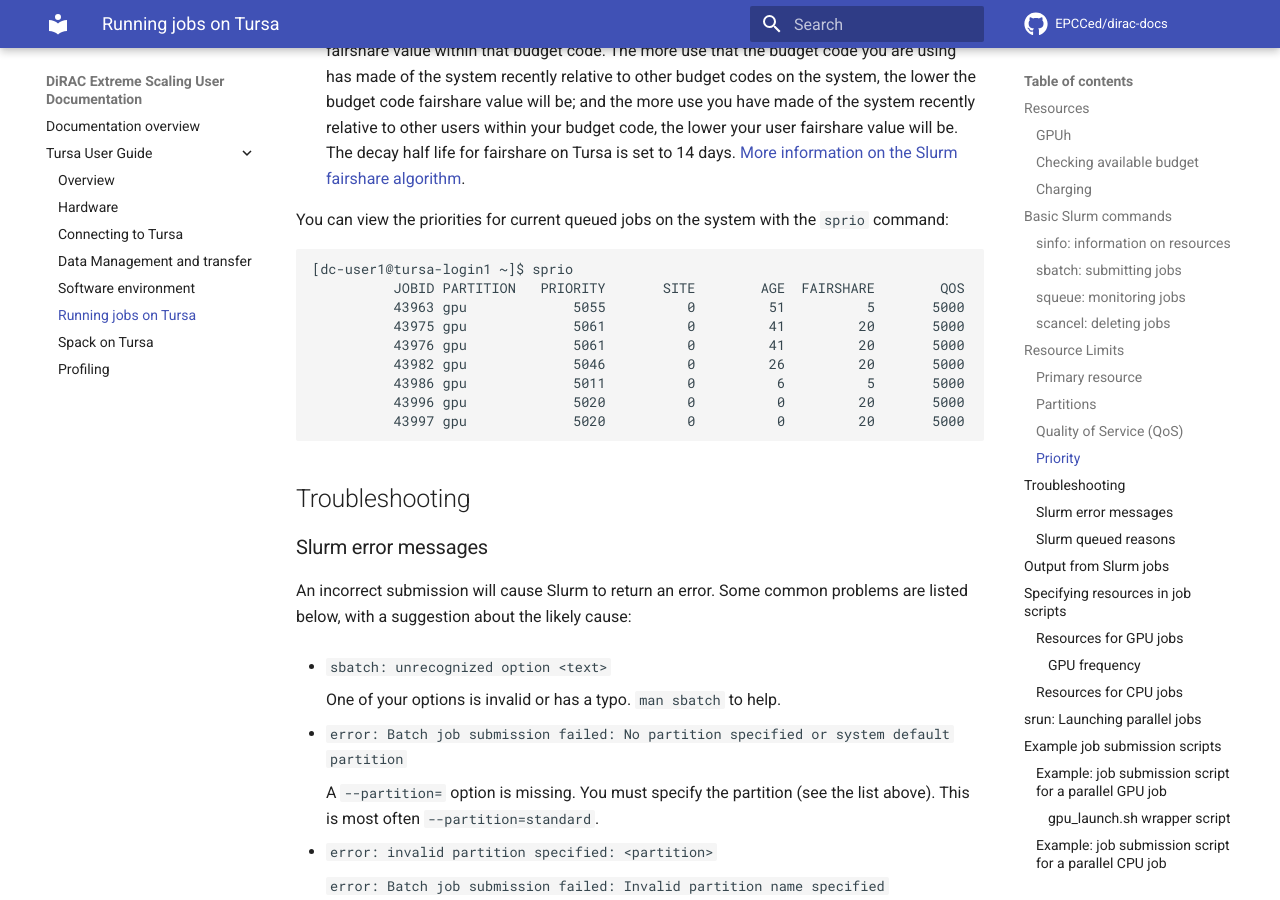
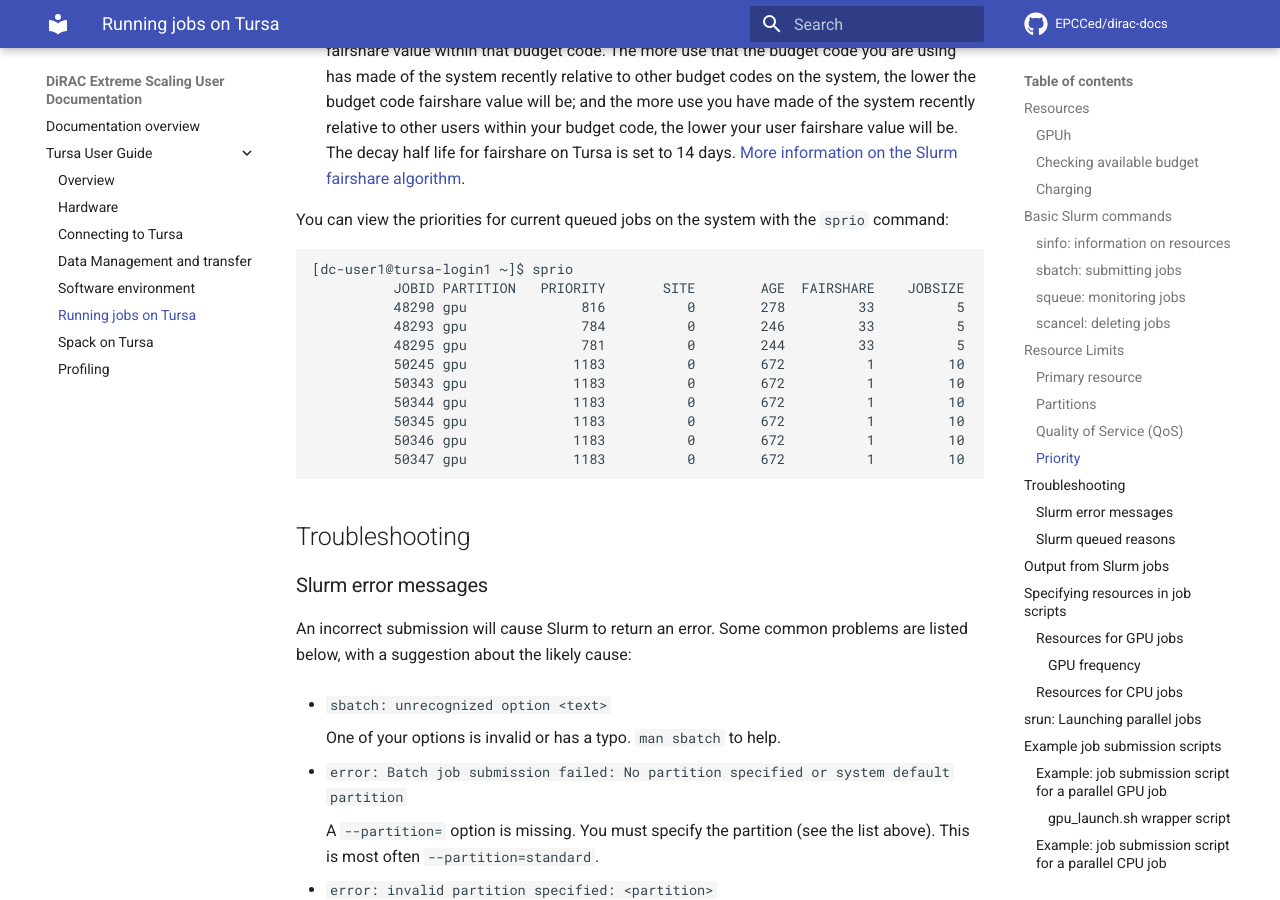
Before and after one commit to EPCCed/dirac-docs, an MkDocs documentation site: the page built from docs/tursa-user-guide/scheduler.md, in a window 1280 px wide and 900 px high, scrolled down 7433 px. Built offline with MkDocs 1.6.1 and Material for MkDocs 9.7.7, drawn with Linux system fonts in a browser that asks for light colours; comment, search, counter and statistics services are not loaded.

Commit message:
Fix out of date QoS priority

````diff
--- a/docs/tursa-user-guide/scheduler.md
+++ b/docs/tursa-user-guide/scheduler.md
@@ -256,14 +256,16 @@
 
 ```
 [dc-user1@tursa-login1 ~]$ sprio
-          JOBID PARTITION   PRIORITY       SITE        AGE  FAIRSHARE        QOS
-          43963 gpu             5055          0         51          5       5000
-          43975 gpu             5061          0         41         20       5000
-          43976 gpu             5061          0         41         20       5000
-          43982 gpu             5046          0         26         20       5000
-          43986 gpu             5011          0          6          5       5000
-          43996 gpu             5020          0          0         20       5000
-          43997 gpu             5020          0          0         20       5000
+          JOBID PARTITION   PRIORITY       SITE        AGE  FAIRSHARE    JOBSIZE        QOS
+          48290 gpu              816          0        278         33          5        500
+          48293 gpu              784          0        246         33          5        500
+          48295 gpu              781          0        244         33          5        500
+          50245 gpu             1183          0        672          1         10        500
+          50343 gpu             1183          0        672          1         10        500
+          50344 gpu             1183          0        672          1         10        500
+          50345 gpu             1183          0        672          1         10        500
+          50346 gpu             1183          0        672          1         10        500
+          50347 gpu             1183          0        672          1         10        500
 ```
 
 ## Troubleshooting
````
